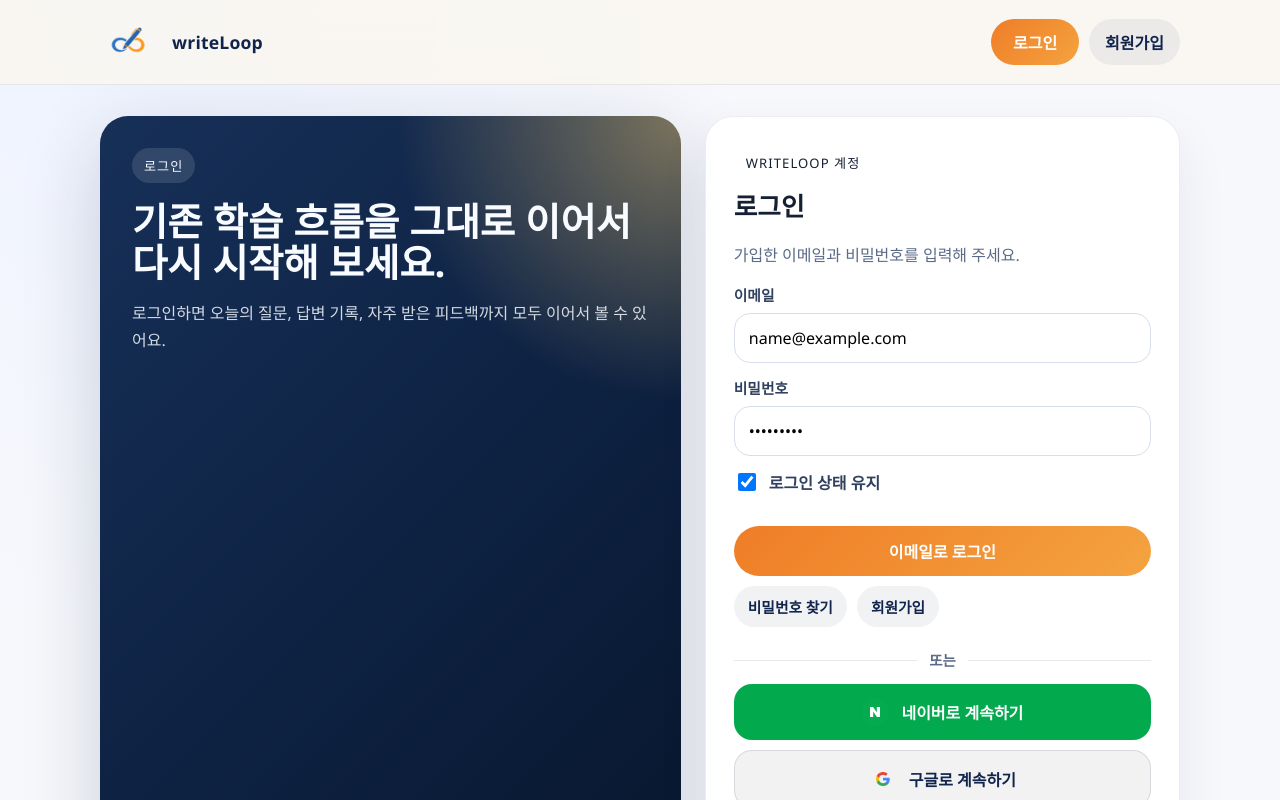
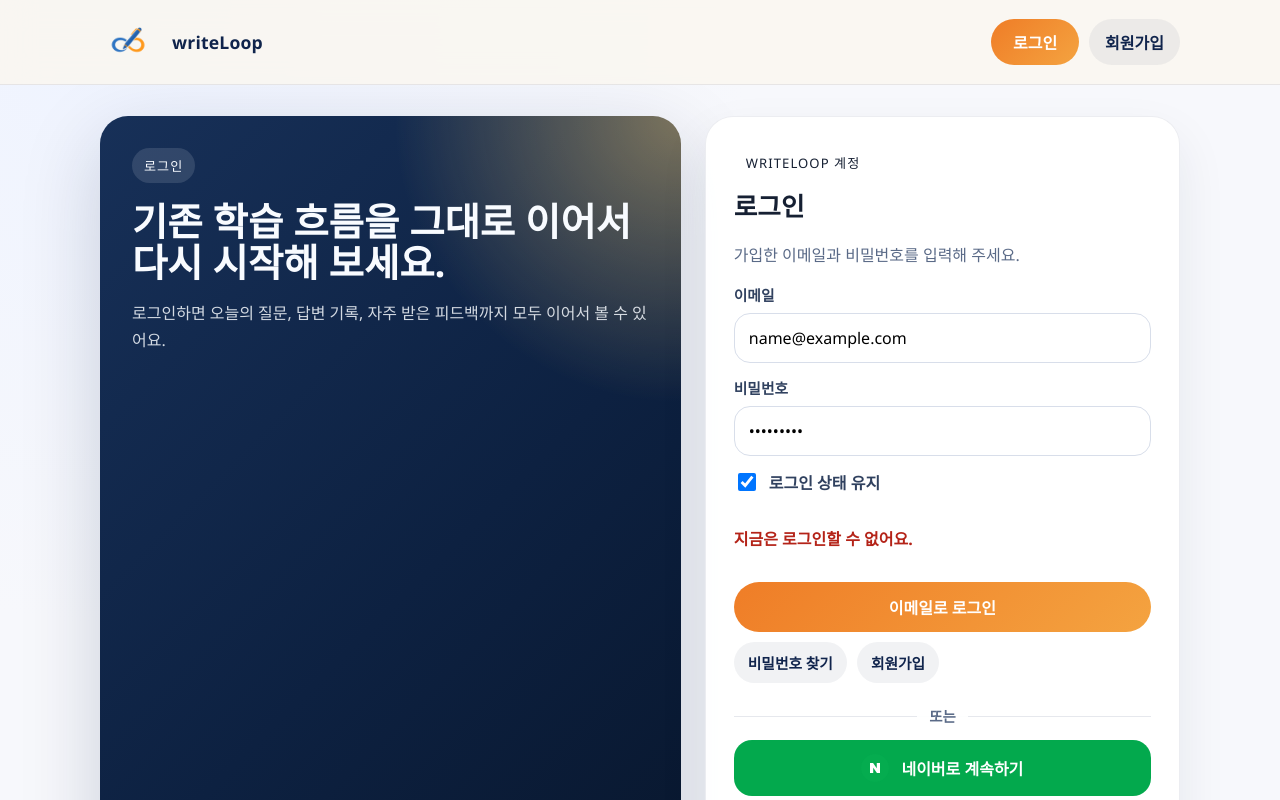
Before and after one commit to gyugyu1/writeLoop, a Next.js app in the folder apps/frontend/: page /login in a window 1280 px wide. Both pictures are taken after typing "name@example.com", "Sample123" into the empty fields and a click on the button "이메일로 로그인". Shown: the top 800 px of the page. Built offline with nearby package versions, Linux system fonts and the light colour scheme; no server answers.

Commit message:
feat: 로그인 페이지에서 오류 메시지 표시 위치 수정

```diff
--- a/apps/frontend/components/login-page-client.tsx
+++ b/apps/frontend/components/login-page-client.tsx
@@ -170,6 +170,8 @@ export function LoginPageClient() {
                   <span>로그인 상태 유지</span>
                 </label>
 
+                {!showVerify && error ? <p className={styles.error}>{error}</p> : null}
+
                 <div className={styles.primaryActionRow}>
                   <button
                     type="submit"
@@ -273,7 +275,7 @@ export function LoginPageClient() {
           )}
 
           {notice ? <p className={styles.notice}>{notice}</p> : null}
-          {error ? <p className={styles.error}>{error}</p> : null}
+          {showVerify && error ? <p className={styles.error}>{error}</p> : null}
         </section>
       </section>
     </main>
```
